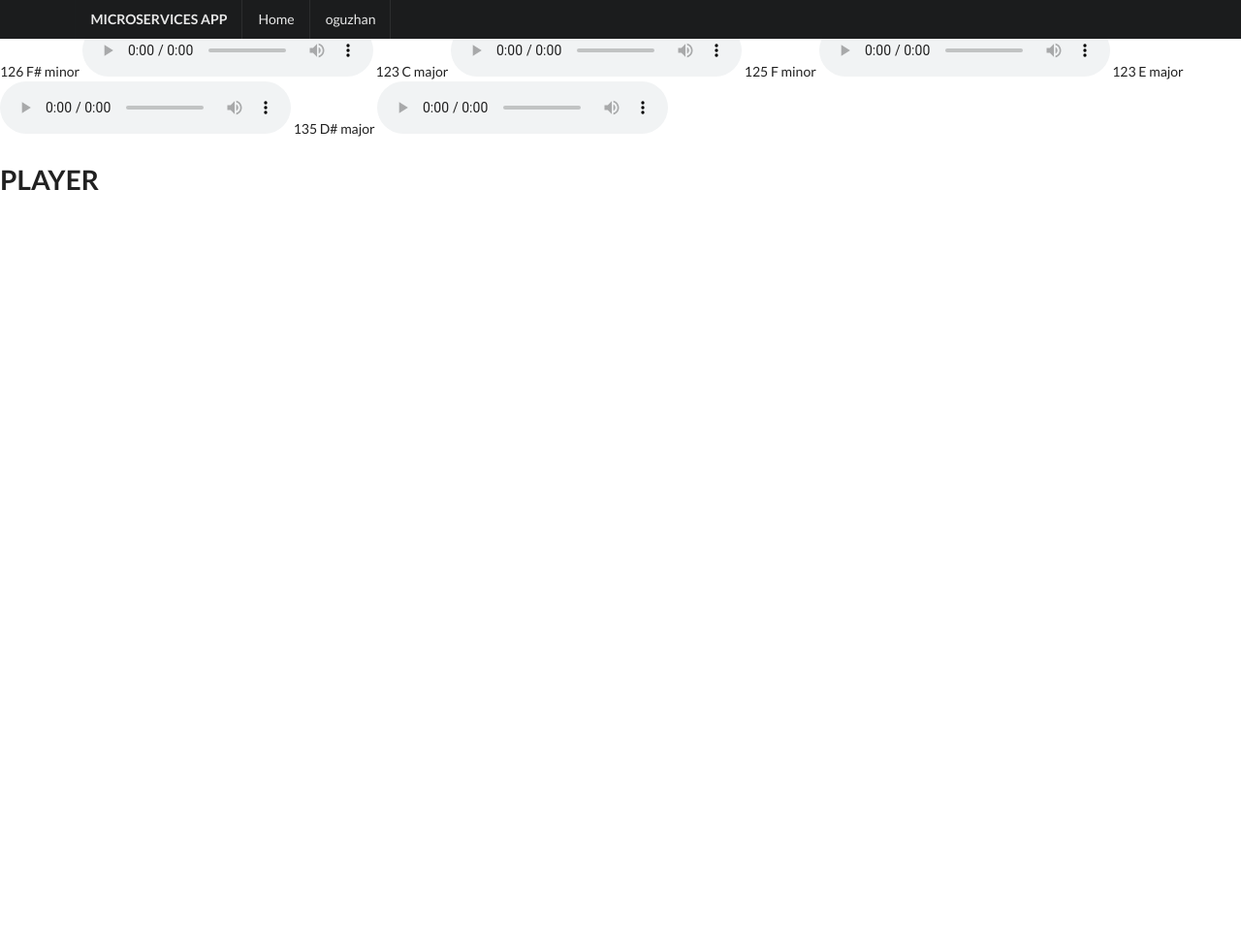
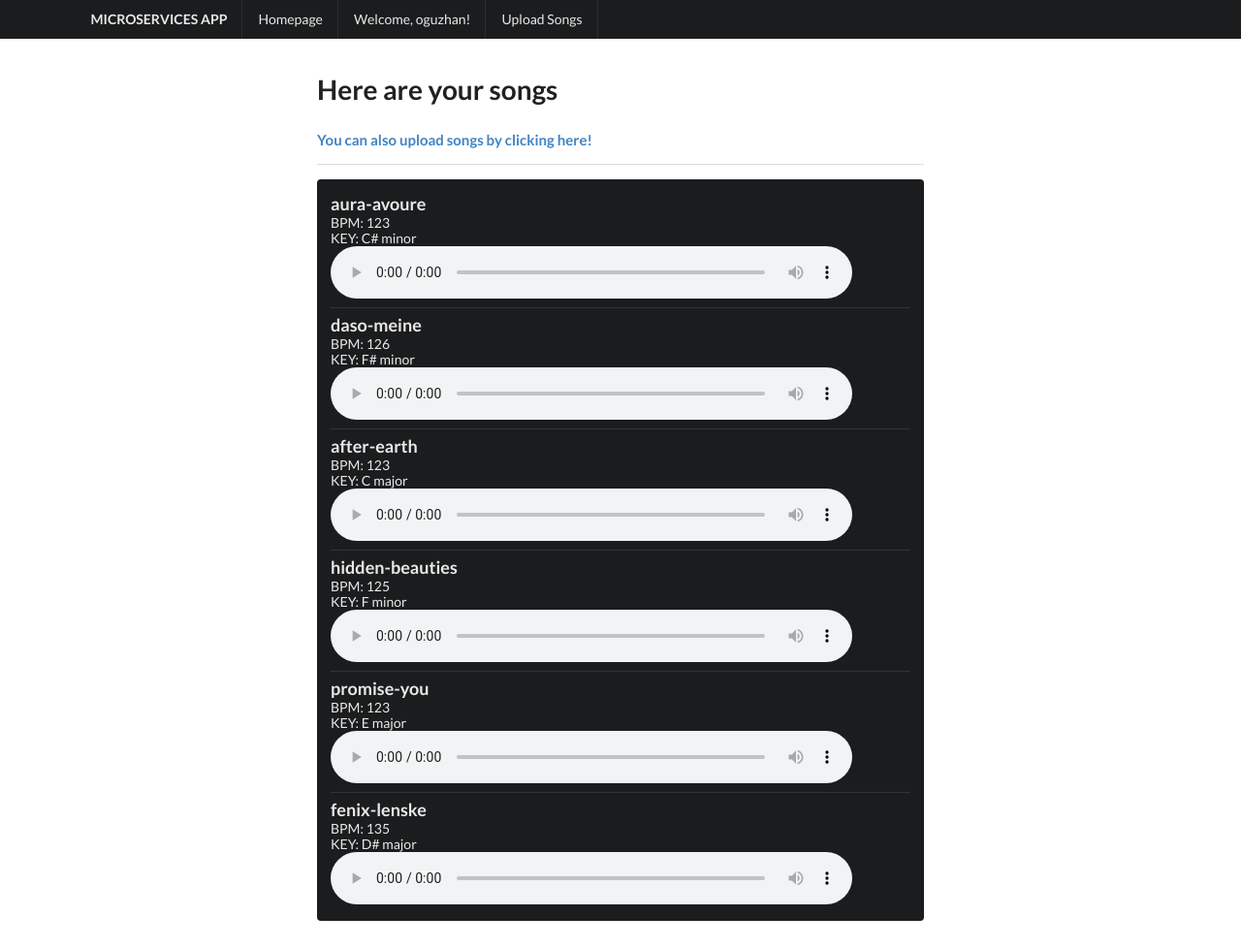
Before and after one commit to oguzhan-yilmaz/DjangoMusicMicroservices, a Django app: page / in a window 1280 px wide. Shown: the whole page at 97% size. Before the commit the page ends 196 px from the top, so only its background shows below. Run offline with Django 3.2, Linux system fonts and the light colour scheme; a user stored in the database is signed in; data comes from the database, SQL or seed files in the repository; both versions use the stored data as it was after the commit.

Commit message:
final changes

```diff
--- a/src/backend/auto/settings.py
+++ b/src/backend/auto/settings.py
@@ -23,9 +23,9 @@ BASE_DIR = os.path.dirname(os.path.dirname(os.path.abspath(__file__)))
 SECRET_KEY = '0z6_+mf%ehd@rim*!))x4%#^#(+33al7b6ev5qs&adetu-s6-4'
 
 # SECURITY WARNING: don't run with debug turned on in production!
-DEBUG = True
+DEBUG = False
 
-ALLOWED_HOSTS = ['localhost', '127.0.0.1']
+ALLOWED_HOSTS = ['localhost', '127.0.0.1', '0.0.0.0']
 
 
 # Application definition
--- a/src/backend/core/templates/core/base.html
+++ b/src/backend/core/templates/core/base.html
@@ -13,11 +13,12 @@
 
         MICROSERVICES APP
       </a>
-      <a href="#" class="item">Home</a>
+        <a href="{% url "homepage" %}" class="item">Homepage</a>
       {% if user.is_authenticated %}
-         <a href="#" class="item">{{ user.get_username }}</a>
+         <a href="#" class="item">Welcome, {{ user.get_username }}!</a>
+         <a href="{% url "song_upload" %}" class="item">Upload Songs</a>
         {% else %}
-        <a href="#" class="item">Login</a>
+        <a href="{% url "login" %}" class="item">Login</a>
         {% endif %}
 
     </div>
@@ -25,11 +26,11 @@
 
 
 
-<div class="ui grid">
+
 {% block content %}
 
 {% endblock %}
-</div>
+
 <script src="https://code.jquery.com/jquery-3.5.1.min.js"
 			  integrity="sha256-9/aliU8dGd2tb6OSsuzixeV4y/faTqgFtohetphbbj0="
 			  crossorigin="anonymous"></script>
--- a/src/backend/core/templates/core/homepage.html
+++ b/src/backend/core/templates/core/homepage.html
@@ -1,23 +1,47 @@
 {% extends 'core/base.html' %}
 {%load static%}
 {% block content %}
-<div
-{% for song in songs %}
-    {{song.bpm}}
-    {{song.key}}
-    {{song.key_scale}}
-    <audio controls>
-    <source src="{{song.url}}" type="audio/wav">
-    </audio>
-{% endfor %}
-<h1 > PLAYER</h1>
+<div class="ui grid" style="margin-top:25px">
+  <div class="four wide column"></div>
+  <div class="eight wide column">
+  {% if user.is_authenticated %}
+    <h1 class="ui header"> Here are your songs</h1>
+    <h4 class="ui header">
+        <a href="{% url "song_upload" %}" class="item">You can also upload songs by clicking here!</a>
 
+    </h4>
+                <div class="ui divider"></div>
+                    <div class="ui inverted segment">
+                        <div class="ui inverted relaxed divided list">
+                            {% for song in songs %}
+                                <div class="item">
+                            <div class="content">
+                                <div class="ui primary header">{{song.song_title}}</div>
+                                    <div class="meta">
+                                        <div class="ui subheader">BPM: {{song.bpm}}</div>
+                                        <div class="ui subheader">KEY: {{song.key}} {{song.key_scale}}</div>
+                                    </div>
+                                </div>
+                                <audio controls style="width:90%">
+                                    <source src="{{song.url}}" type="audio/wav">
+                                </audio>
+                            </div>
+                        {% endfor %}
+                    </div>
+    {% else %}
+        <div class="ui message">
+        <div class="header">
+            Please login <a href="{% url "login" %}">here</a>
+        </div>
+        <p>To enjoy our best music serving app, please login.</p>
+        </div>
+    {% endif %}
 
-{% endblock %}
+  </div>
+  <div class="four wide column"></div>
+</div>
 
 
 
 
-{% block js %}
-
 {% endblock %}
--- a/src/backend/core/urls.py
+++ b/src/backend/core/urls.py
@@ -13,8 +13,8 @@ urlpatterns = [
     path('admin/', admin.site.urls),
     path('api/auth/token/', obtain_auth_token, name='api_token_auth'),
     path('api/auth/', include('rest_framework.urls', namespace='rest_framework')),
-    path('upload/', SongUploadView.as_view()),
-    path('', homepage),
+    path('upload/', SongUploadView.as_view(), name='song_upload'),
+    path('', homepage, name='homepage'),
     path('login/', auth_views.LoginView.as_view(), name='login'),
     path('api/songs/', SongModelListView.as_view()),
     path('api/users/', UserApiView.as_view()),
--- a/src/backend/requirements.txt
+++ b/src/backend/requirements.txt
@@ -3,3 +3,5 @@ django-cors-headers==3.3.0
 django-environ==0.4.5
 django-filter==2.2.0
 djangorestframework==3.11.0
+numpy==1.18.1
+essentia==2.1b6.dev184
```
Also changed, not shown: src/backend/core/templates/core/song_upload.html (+23 -1 lines), src/backend/core/templates/registration/login.html (added, +31 -0 lines), src/backend/db.sqlite3, 1 other file.
